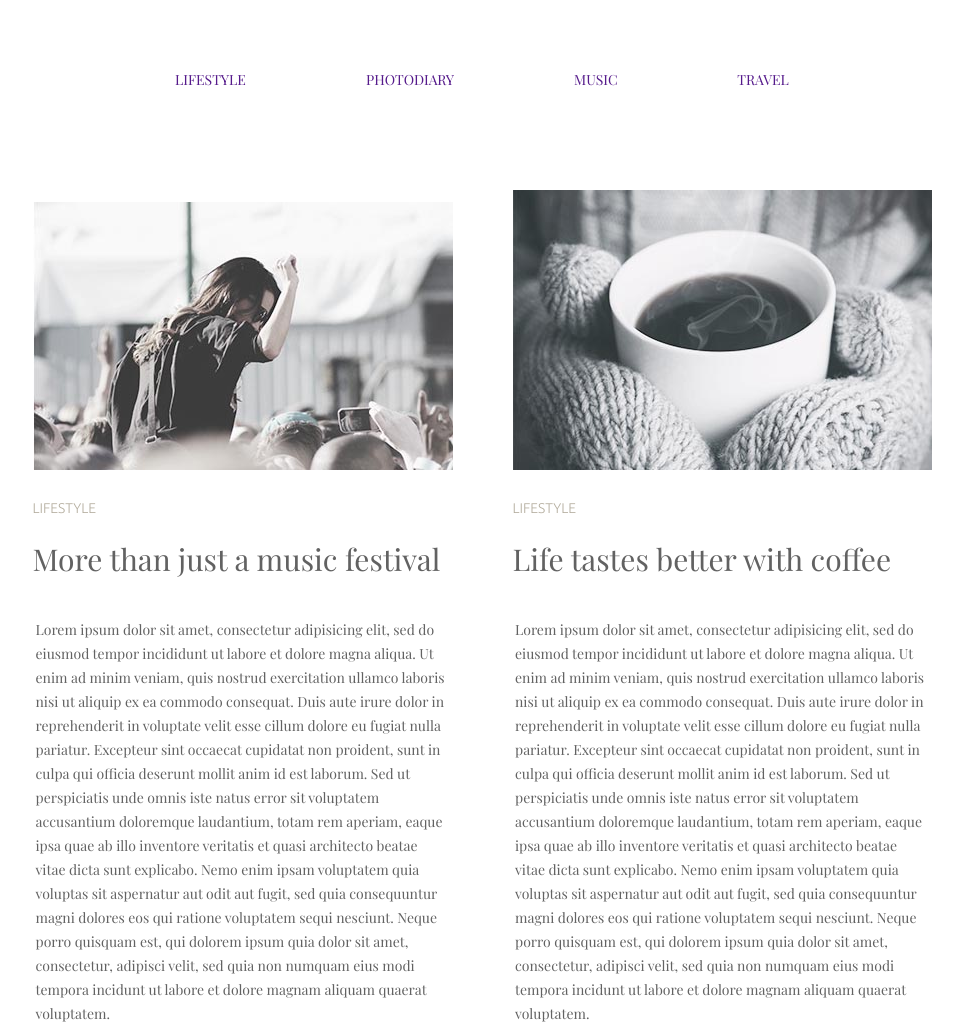
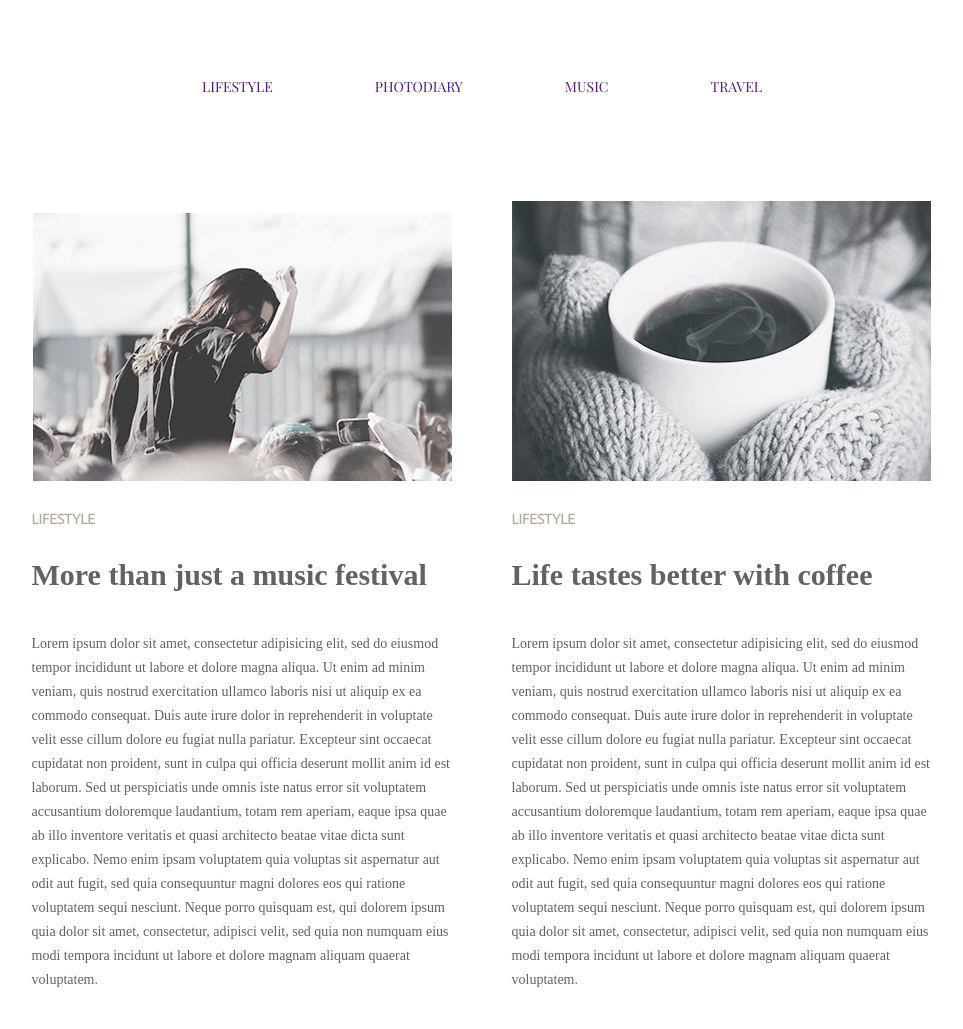
Before and after one commit to IvanPustovit/goit-fe-course, a plain HTML site: page html-css/Module_03/index.html in a window 1280 px wide. Shown: the top 1029 px of the page, without its empty margins (158-1121 px from the left). Drawn offline with nearby package versions, Linux system fonts and the light colour scheme.

Commit message:
Homework3_3

```diff
--- a/html-css/Module_03/css/styles3.css
+++ b/html-css/Module_03/css/styles3.css
@@ -1,176 +1,117 @@
-*{
-    margin: 0;
-    padding: 0;
-}
 html{
     box-sizing: border-box;
 }
+*,
+*::before,
+*::after {
+    box-sizing: inherit;
+}
 
-main{
-    width: 900px;
+*{
+    margin: 0;
+}
+
+.container{
+    width: 901px;
     margin: 0 auto;
+}
+.page-header{
+    font-size: 0;
+    text-align: center;
+    }
+a{
+    text-decoration: none;
+    color: none;
+}
+.navigation a:hover{
+    color: rgb(98, 98, 98);
+}
+.navigation li{
+    display: inline-block;
+    margin-right: 102px;
     }
 
-header{
-    text-align: center;
-    padding-top: 68px;
-    font-size: 0;
+    .navigation li:last-child{
+    margin-right: 0;
     }
-a{
-    text-decoration: none
-}
-.header li{
-    display: inline-block;
-}
-.content{
-    font-size: 0;
-}
-section{
-    text-align: center;
-    }
-.content article {
-    display: inline-block;
-}
-
-.content_1 {
-    margin-right: 60px;
-}
-.content_3 {
-    margin-right: 60px;
-}
-
-.content_5 {
-    margin-right: 60px;
-}
-
-.image{
-    padding-top: 105px;
-}
-.text{
-width: 420px;
-padding-top: 41px;
-}
-
-.lifestyle {
+.navigation li{
     font-size: 14px;
+    padding-top: 77px;
+    height: 90px;
     font-family: "Playfair Display";
     color: rgb(98, 98, 98);
     text-transform: uppercase;
-    line-height: 1.714;
-    text-align: center;
-    left: 290.798px;
-    top: 100.106px;
-    width: 71px;
-    height: 11px;
-    z-index: 70;
+    vertical-align: middle;
+    height: auto;
+}
+.navigation{
+    padding-inline-start: 0;
+    list-style: none;
+}
+
+.content-list li{
+    display: inline-block;
+    width: 420px;
+    margin-right: 60px;
     }
-.photodiary {
-    font-size: 14px;
-    font-family: "Playfair Display";
-    color: rgb(98, 98, 98);
-    text-transform: uppercase;
-    line-height: 1.714;
-    text-align: center;
-    left: 491.2px;
-    top: 100.106px;
-    width: 88px;
-    height: 11px;
-    z-index: 69;
-    margin-left: 120px;
+
+    .content-list{
+    padding-inline-start: 0;
+    font-size: 0;
+        }
+        .content-list-item:nth-child(2n){
+            margin-right: 0;
+        }
+.content-list-image{
+    padding-top: 105px;
 }
-.music {
-    font-size: 14px;
-    font-family: "Playfair Display";
-    color: rgb(98, 98, 98);
-    text-transform: uppercase;
-    line-height: 1.714;
-    text-align: center;
-    left: 661.212px;
-    top: 100.106px;
-    width: 43px;
-    height: 11px;
-    z-index: 68;
-    margin-left: 120px;
-}
-.travel {
-    font-size: 14px;
-    font-family: "Playfair Display";
-    color: rgb(98, 98, 98);
-    text-transform: uppercase;
-    line-height: 1.714;
-    text-align: center;
-    left: 802.316px;
-    top: 100.106px;
-    width: 52px;
-    height: 11px;
-    z-index: 67;
-    margin-left: 120px;
-}
-.lifestyle-content {
+
+
+
+.content-list-name {
     font-size: 14px;
     font-family: "Ubuntu";
     color: rgb(180, 173, 158);
     text-transform: uppercase;
     line-height: 1.2;
-    left: 150px;
-    top: 501.149px;
-    width: 63px;
-    height: 11px;
-    z-index: 59;
-    margin-bottom: 30px;
-    margin-top: 30px;
-}
-.photodiary-content {
-    font-size: 14px;
-    font-family: "Ubuntu";
-    color: rgb(180, 173, 158);
-    text-transform: uppercase;
-    line-height: 1.2;
-    left: 150px;
-    top: 1111.149px;
-    width: 85px;
-    height: 11px;
-    z-index: 39;
+    height: 100%;
     margin-bottom: 30px;
     margin-top: 30px;
 }
 
-.title {
+.content-list-about {
     font-size: 30px;
-    font-family: "Playfair Display";
+    font-style: normal;
+    font-family: "Playfair Display regular";
     color: rgb(98, 98, 98);
-    line-height: 1.2;
-    width: 414px;
-    text-align: left;
-    }
+    height: 100%;
+    margin-bottom: 40px;
+}
 
-
-.text {
-    display: inline-block;
+.content-list-text{
     font-size: 14px;
-    font-family: "Playfair Display";
+    font-family: "Playfair Display regular";
     color: rgb(98, 98, 98);
     line-height: 1.714;
     text-align: left;
-    margin: 0;
-    width: 414px;
-    height: auto;
-    z-index: 57;
 }
 
-button {
+.button {
     font-size: 20px;
     font-family: "Playfair Display";
     color: rgb(98, 98, 98);
-    line-height: 1.2;
-    padding: 22px 34px;
+    width: 163px;
+    height: 60px;
+    padding: 0;
+    text-align: center;
+    cursor: pointer;
+
 }
-button{
-    text-align: center;
-    margin-bottom: 70px;
-    margin-top: 57px;
-    }
 
-button :hover{
-    color: aqua;
+.button:hover{
+    background-color: bisque;
 }
+footer{
+    margin-top: 60px;
+    text-align-last: center;
+  }
--- a/html-css/Module_03/index.html
+++ b/html-css/Module_03/index.html
@@ -9,60 +9,66 @@
     <link href="https://fonts.googleapis.com/css?family=Playfair+Display|Ubuntu:300&display=swap" rel="stylesheet">
 </head>
 <body>
-    <main>
-    <header>
+
+    <header class="page-header container">
         <nav>
-        <ul class="header">
-            <li class="lifestyle"><a href="">lifestyle</a></li>
-            <li class="photodiary"><a href="">photodiary</a></li>
-            <li class="music"><a href="">music</a></li>
-            <li class="travel"><a href="">travel</a></li>
+        <ul class="navigation">
+            <li><a class="navigation-item" href="">lifestyle</a></li>
+            <li><a class="navigation-item" href="">photodiary</a></li>
+            <li><a class="navigation-item" href="">music</a></li>
+            <li><a class="navigation-item" href="">travel</a></li>
         </ul>
         </nav>
     </header>
+<main class="container">
+    <Section class="content">
+        <ul class="content-list">
+            <li class="content-list-item">
+                <img class="content-list-image" src="img/homework-031.jpg" alt="">
+                <h2 class="content-list-name">Lifestyle</h2>
+                <h3 class="content-list-about">More than just a music festival</h3>
+                <p class="content-list-text">Lorem ipsum dolor sit amet, consectetur adipisicing elit, sed do eiusmod tempor incididunt ut labore et dolore magna aliqua. Ut enim ad minim veniam, quis nostrud exercitation ullamco laboris nisi ut aliquip ex ea commodo consequat. Duis aute irure dolor in reprehenderit in voluptate velit esse cillum dolore eu fugiat nulla pariatur. Excepteur sint occaecat cupidatat non proident, sunt in culpa qui officia deserunt mollit anim id est laborum. Sed ut perspiciatis unde omnis iste natus error sit voluptatem accusantium doloremque laudantium, totam rem aperiam, eaque ipsa quae ab illo inventore veritatis et quasi architecto beatae vitae dicta sunt explicabo. Nemo enim ipsam voluptatem quia voluptas sit aspernatur aut odit aut fugit, sed quia consequuntur magni dolores eos qui ratione voluptatem sequi nesciunt. Neque porro quisquam est, qui dolorem ipsum quia dolor sit amet, consectetur, adipisci velit, sed quia non numquam eius modi tempora incidunt ut labore et dolore magnam aliquam quaerat voluptatem.</p>
 
-    <Section class="content">
-        <article class="content_1">
-            <img class="image" src="img/homework-031.jpg" alt="foto">
-            <p class="lifestyle-content">Lifestyle</p>
-            <p class="title">More than just a music festival</p>
-            <p class="text">Lorem ipsum dolor sit amet, consectetur adipisicing elit, sed do eiusmod tempor incididunt ut labore et dolore magna aliqua. Ut enim ad minim veniam, quis nostrud exercitation ullamco laboris nisi ut aliquip ex ea commodo consequat. Duis aute irure dolor in reprehenderit in voluptate velit esse cillum dolore eu fugiat nulla pariatur. Excepteur sint occaecat cupidatat non proident, sunt in culpa qui officia deserunt mollit anim id est laborum. Sed ut perspiciatis unde omnis iste natus error sit voluptatem accusantium doloremque laudantium, totam rem aperiam, eaque ipsa quae ab illo inventore veritatis et quasi architecto beatae vitae dicta sunt explicabo. Nemo enim ipsam voluptatem quia voluptas sit aspernatur aut odit aut fugit, sed quia consequuntur magni dolores eos qui ratione voluptatem sequi nesciunt. Neque porro quisquam est, qui dolorem ipsum quia dolor sit amet, consectetur, adipisci velit, sed quia non numquam eius modi tempora incidunt ut labore et dolore magnam aliquam quaerat voluptatem.
-            </p>
-        </article>
-        <article class="content_2">
-            <img class="image" src="img/homework-032.jpg" alt="">
-            <p class="lifestyle-content">Lifestyle</p>
-            <p class="title">Life tastes better with coffee</p>
-            <p class="text">Lorem ipsum dolor sit amet, consectetur adipisicing elit, sed do eiusmod tempor incididunt ut labore et dolore magna aliqua. Ut enim ad minim veniam, quis nostrud exercitation ullamco laboris nisi ut aliquip ex ea commodo consequat. Duis aute irure dolor in reprehenderit in voluptate velit esse cillum dolore eu fugiat nulla pariatur. Excepteur sint occaecat cupidatat non proident, sunt in culpa qui officia deserunt mollit anim id est laborum. Sed ut perspiciatis unde omnis iste natus error sit voluptatem accusantium doloremque laudantium, totam rem aperiam, eaque ipsa quae ab illo inventore veritatis et quasi architecto beatae vitae dicta sunt explicabo. Nemo enim ipsam voluptatem quia voluptas sit aspernatur aut odit aut fugit, sed quia consequuntur magni dolores eos qui ratione voluptatem sequi nesciunt. Neque porro quisquam est, qui dolorem ipsum quia dolor sit amet, consectetur, adipisci velit, sed quia non numquam eius modi tempora incidunt ut labore et dolore magnam aliquam quaerat voluptatem.</p>
-        </article>
-        <article class="content_3">
-            <img class="image" src="img/homework-033.jpg" alt="">
-            <p class="photodiary-content">photodiary</p>
-            <p class="title">American dream</p>
-            <p class="text">Lorem ipsum dolor sit amet, consectetur adipisicing elit, sed do eiusmod tempor incididunt ut labore et dolore magna aliqua. Ut enim ad minim veniam, quis nostrud exercitation ullamco laboris nisi ut aliquip ex ea commodo consequat. Duis aute irure dolor in reprehenderit in voluptate velit esse cillum dolore eu fugiat nulla pariatur. Excepteur sint occaecat cupidatat non proident, sunt in culpa qui officia deserunt mollit anim id est laborum. Sed ut perspiciatis unde omnis iste natus error sit voluptatem accusantium doloremque laudantium, totam rem aperiam, eaque ipsa quae ab illo inventore veritatis et quasi architecto beatae vitae dicta sunt explicabo. Nemo enim ipsam voluptatem quia voluptas sit aspernatur aut odit aut fugit, sed quia consequuntur magni dolores eos qui ratione voluptatem sequi nesciunt. Neque porro quisquam est, qui dolorem ipsum quia dolor sit amet, consectetur, adipisci velit, sed quia non numquam eius modi tempora incidunt ut labore et dolore magnam aliquam quaerat voluptatem.</p>
-        </article>
-        <article class="content_4">
-            <img class="image" src="img/homework-034.jpg" alt="">
-            <p class="photodiary-content">photodiary</p>
-            <p class="title">A day exploring the Alps</p>
-            <p class="text">Lorem ipsum dolor sit amet, consectetur adipisicing elit, sed do eiusmod tempor incididunt ut labore et dolore magna aliqua. Ut enim ad minim veniam, quis nostrud exercitation ullamco laboris nisi ut aliquip ex ea commodo consequat. Duis aute irure dolor in reprehenderit in voluptate velit esse cillum dolore eu fugiat nulla pariatur. Excepteur sint occaecat cupidatat non proident, sunt in culpa qui officia deserunt mollit anim id est laborum. Sed ut perspiciatis unde omnis iste natus error sit voluptatem accusantium doloremque laudantium, totam rem aperiam, eaque ipsa quae ab illo inventore veritatis et quasi architecto beatae vitae dicta sunt explicabo. Nemo enim ipsam voluptatem quia voluptas sit aspernatur aut odit aut fugit, sed quia consequuntur magni dolores eos qui ratione voluptatem sequi nesciunt. Neque porro quisquam est, qui dolorem ipsum quia dolor sit amet, consectetur, adipisci velit, sed quia non numquam eius modi tempora incidunt ut labore et dolore magnam aliquam quaerat voluptatem.</p>
-        </article>
-        <article class="content_5">
-            <img class="image" src="img/homework-035.jpg" alt="">
-            <p class="lifestyle-content">Lifestyle</p>
-            <p class="title">Top 10 song for running</p>
-            <p class="text">Lorem ipsum dolor sit amet, consectetur adipisicing elit, sed do eiusmod tempor incididunt ut labore et dolore magna aliqua. Ut enim ad minim veniam, quis nostrud exercitation ullamco laboris nisi ut aliquip ex ea commodo consequat. Duis aute irure dolor in reprehenderit in voluptate velit esse cillum dolore eu fugiat nulla pariatur. Excepteur sint occaecat cupidatat non proident, sunt in culpa qui officia deserunt mollit anim id est laborum. Sed ut perspiciatis unde omnis iste natus error sit voluptatem accusantium doloremque laudantium, totam rem aperiam, eaque ipsa quae ab illo inventore veritatis et quasi architecto beatae vitae dicta sunt explicabo. Nemo enim ipsam voluptatem quia voluptas sit aspernatur aut odit aut fugit, sed quia consequuntur magni dolores eos qui ratione voluptatem sequi nesciunt. Neque porro quisquam est, qui dolorem ipsum quia dolor sit amet, consectetur, adipisci velit, sed quia non numquam eius modi tempora incidunt ut labore et dolore magnam aliquam quaerat voluptatem.</p>
-        </article>
-        <article class="content_6">
-            <img class="image" src="img/homework-036.jpg" alt="">
-            <p class="lifestyle-content">Lifestyle</p>
-            <p class="title">Cold winter days</p>
-            <p class="text">Lorem ipsum dolor sit amet, consectetur adipisicing elit, sed do eiusmod tempor incididunt ut labore et dolore magna aliqua. Ut enim ad minim veniam, quis nostrud exercitation ullamco laboris nisi ut aliquip ex ea commodo consequat. Duis aute irure dolor in reprehenderit in voluptate velit esse cillum dolore eu fugiat nulla pariatur. Excepteur sint occaecat cupidatat non proident, sunt in culpa qui officia deserunt mollit anim id est laborum. Sed ut perspiciatis unde omnis iste natus error sit voluptatem accusantium doloremque laudantium, totam rem aperiam, eaque ipsa quae ab illo inventore veritatis et quasi architecto beatae vitae dicta sunt explicabo. Nemo enim ipsam voluptatem quia voluptas sit aspernatur aut odit aut fugit, sed quia consequuntur magni dolores eos qui ratione voluptatem sequi nesciunt. Neque porro quisquam est, qui dolorem ipsum quia dolor sit amet, consectetur, adipisci velit, sed quia non numquam eius modi tempora incidunt ut labore et dolore magnam aliquam quaerat voluptatem.</p>
-        </article>
+            </li>
+            <li class="content-list-item">
+                <img class="content-list-image" src="img/homework-032.jpg" alt="">
+                <h2 class="content-list-name">Lifestyle</h2>
+                <h3 class="content-list-about">Life tastes better with coffee</h3>
+                <p class="content-list-text">Lorem ipsum dolor sit amet, consectetur adipisicing elit, sed do eiusmod tempor incididunt ut labore et dolore magna aliqua. Ut enim ad minim veniam, quis nostrud exercitation ullamco laboris nisi ut aliquip ex ea commodo consequat. Duis aute irure dolor in reprehenderit in voluptate velit esse cillum dolore eu fugiat nulla pariatur. Excepteur sint occaecat cupidatat non proident, sunt in culpa qui officia deserunt mollit anim id est laborum. Sed ut perspiciatis unde omnis iste natus error sit voluptatem accusantium doloremque laudantium, totam rem aperiam, eaque ipsa quae ab illo inventore veritatis et quasi architecto beatae vitae dicta sunt explicabo. Nemo enim ipsam voluptatem quia voluptas sit aspernatur aut odit aut fugit, sed quia consequuntur magni dolores eos qui ratione voluptatem sequi nesciunt. Neque porro quisquam est, qui dolorem ipsum quia dolor sit amet, consectetur, adipisci velit, sed quia non numquam eius modi tempora incidunt ut labore et dolore magnam aliquam quaerat voluptatem.</p>
+            </li>
+            <li class="content-list-item">
+                <img class="content-list-image" src="img/homework-033.jpg" alt="">
+                <h2 class="content-list-name">photodiary</h2>
+                <h3 class="content-list-about">American dream</h3>
+                <p class="content-list-text">Lorem ipsum dolor sit amet, consectetur adipisicing elit, sed do eiusmod tempor incididunt ut labore et dolore magna aliqua. Ut enim ad minim veniam, quis nostrud exercitation ullamco laboris nisi ut aliquip ex ea commodo consequat. Duis aute irure dolor in reprehenderit in voluptate velit esse cillum dolore eu fugiat nulla pariatur. Excepteur sint occaecat cupidatat non proident, sunt in culpa qui officia deserunt mollit anim id est laborum. Sed ut perspiciatis unde omnis iste natus error sit voluptatem accusantium doloremque laudantium, totam rem aperiam, eaque ipsa quae ab illo inventore veritatis et quasi architecto beatae vitae dicta sunt explicabo. Nemo enim ipsam voluptatem quia voluptas sit aspernatur aut odit aut fugit, sed quia consequuntur magni dolores eos qui ratione voluptatem sequi nesciunt. Neque porro quisquam est, qui dolorem ipsum quia dolor sit amet, consectetur, adipisci velit, sed quia non numquam eius modi tempora incidunt ut labore et dolore magnam aliquam quaerat voluptatem.</p>
 
-        <button>Load more</button>
+            </li>
+            <li class="content-list-item">
+                <img class="content-list-image" src="img/homework-034.jpg" alt="">
+                <h2 class="content-list-name">photodiary</h2>
+                <h3 class="content-list-about">A day exploring the Alps</h3>
+                <p class="content-list-text">Lorem ipsum dolor sit amet, consectetur adipisicing elit, sed do eiusmod tempor incididunt ut labore et dolore magna aliqua. Ut enim ad minim veniam, quis nostrud exercitation ullamco laboris nisi ut aliquip ex ea commodo consequat. Duis aute irure dolor in reprehenderit in voluptate velit esse cillum dolore eu fugiat nulla pariatur. Excepteur sint occaecat cupidatat non proident, sunt in culpa qui officia deserunt mollit anim id est laborum. Sed ut perspiciatis unde omnis iste natus error sit voluptatem accusantium doloremque laudantium, totam rem aperiam, eaque ipsa quae ab illo inventore veritatis et quasi architecto beatae vitae dicta sunt explicabo. Nemo enim ipsam voluptatem quia voluptas sit aspernatur aut odit aut fugit, sed quia consequuntur magni dolores eos qui ratione voluptatem sequi nesciunt. Neque porro quisquam est, qui dolorem ipsum quia dolor sit amet, consectetur, adipisci velit, sed quia non numquam eius modi tempora incidunt ut labore et dolore magnam aliquam quaerat voluptatem.</p>
 
+            </li>
+            <li class="content-list-item">
+                <img class="content-list-image" src="img/homework-035.jpg" alt="">
+                <h2 class="content-list-name">Lifestyle</h2>
+                <h3 class="content-list-about">Top 10 song for running</h3>
+                <p class="content-list-text">Lorem ipsum dolor sit amet, consectetur adipisicing elit, sed do eiusmod tempor incididunt ut labore et dolore magna aliqua. Ut enim ad minim veniam, quis nostrud exercitation ullamco laboris nisi ut aliquip ex ea commodo consequat. Duis aute irure dolor in reprehenderit in voluptate velit esse cillum dolore eu fugiat nulla pariatur. Excepteur sint occaecat cupidatat non proident, sunt in culpa qui officia deserunt mollit anim id est laborum. Sed ut perspiciatis unde omnis iste natus error sit voluptatem accusantium doloremque laudantium, totam rem aperiam, eaque ipsa quae ab illo inventore veritatis et quasi architecto beatae vitae dicta sunt explicabo. Nemo enim ipsam voluptatem quia voluptas sit aspernatur aut odit aut fugit, sed quia consequuntur magni dolores eos qui ratione voluptatem sequi nesciunt. Neque porro quisquam est, qui dolorem ipsum quia dolor sit amet, consectetur, adipisci velit, sed quia non numquam eius modi tempora incidunt ut labore et dolore magnam aliquam quaerat voluptatem.</p>
+
+            </li>
+            <li class="content-list-item">
+                <img class="content-list-image" src="img/homework-036.jpg" alt="">
+                <h2 class="content-list-name">Lifestyle</h2>
+                <h3 class="content-list-about">Cold winter days</h3>
+                <p class="content-list-text">Lorem ipsum dolor sit amet, consectetur adipisicing elit, sed do eiusmod tempor incididunt ut labore et dolore magna aliqua. Ut enim ad minim veniam, quis nostrud exercitation ullamco laboris nisi ut aliquip ex ea commodo consequat. Duis aute irure dolor in reprehenderit in voluptate velit esse cillum dolore eu fugiat nulla pariatur. Excepteur sint occaecat cupidatat non proident, sunt in culpa qui officia deserunt mollit anim id est laborum. Sed ut perspiciatis unde omnis iste natus error sit voluptatem accusantium doloremque laudantium, totam rem aperiam, eaque ipsa quae ab illo inventore veritatis et quasi architecto beatae vitae dicta sunt explicabo. Nemo enim ipsam voluptatem quia voluptas sit aspernatur aut odit aut fugit, sed quia consequuntur magni dolores eos qui ratione voluptatem sequi nesciunt. Neque porro quisquam est, qui dolorem ipsum quia dolor sit amet, consectetur, adipisci velit, sed quia non numquam eius modi tempora incidunt ut labore et dolore magnam aliquam quaerat voluptatem.</p>
+
+            </li>
+        </ul>
     </Section>
-     </main>
+    </main>
+    <footer>
+        <button class="button">Load more</button>
+    </footer>
 </body>
 </html>
```
